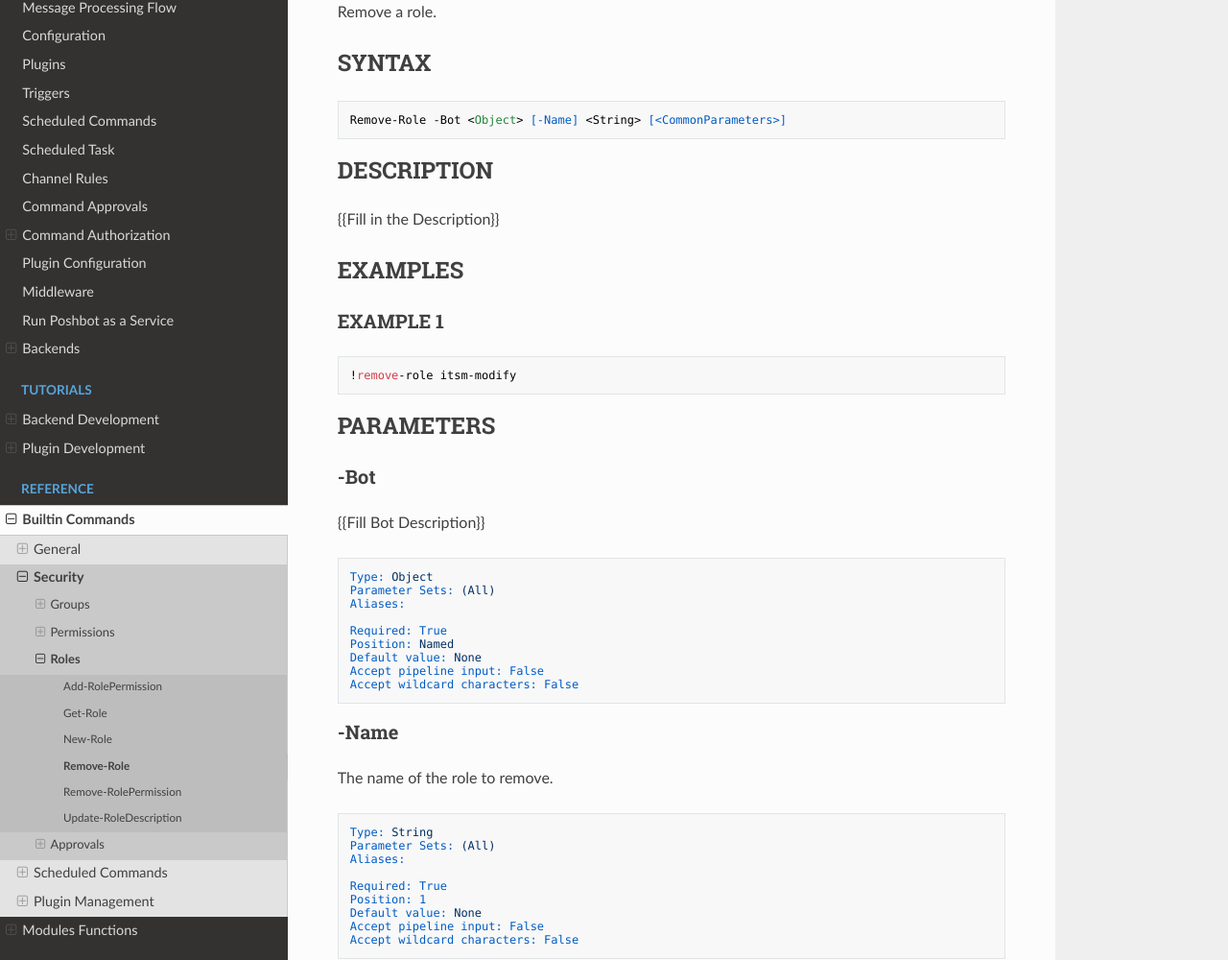
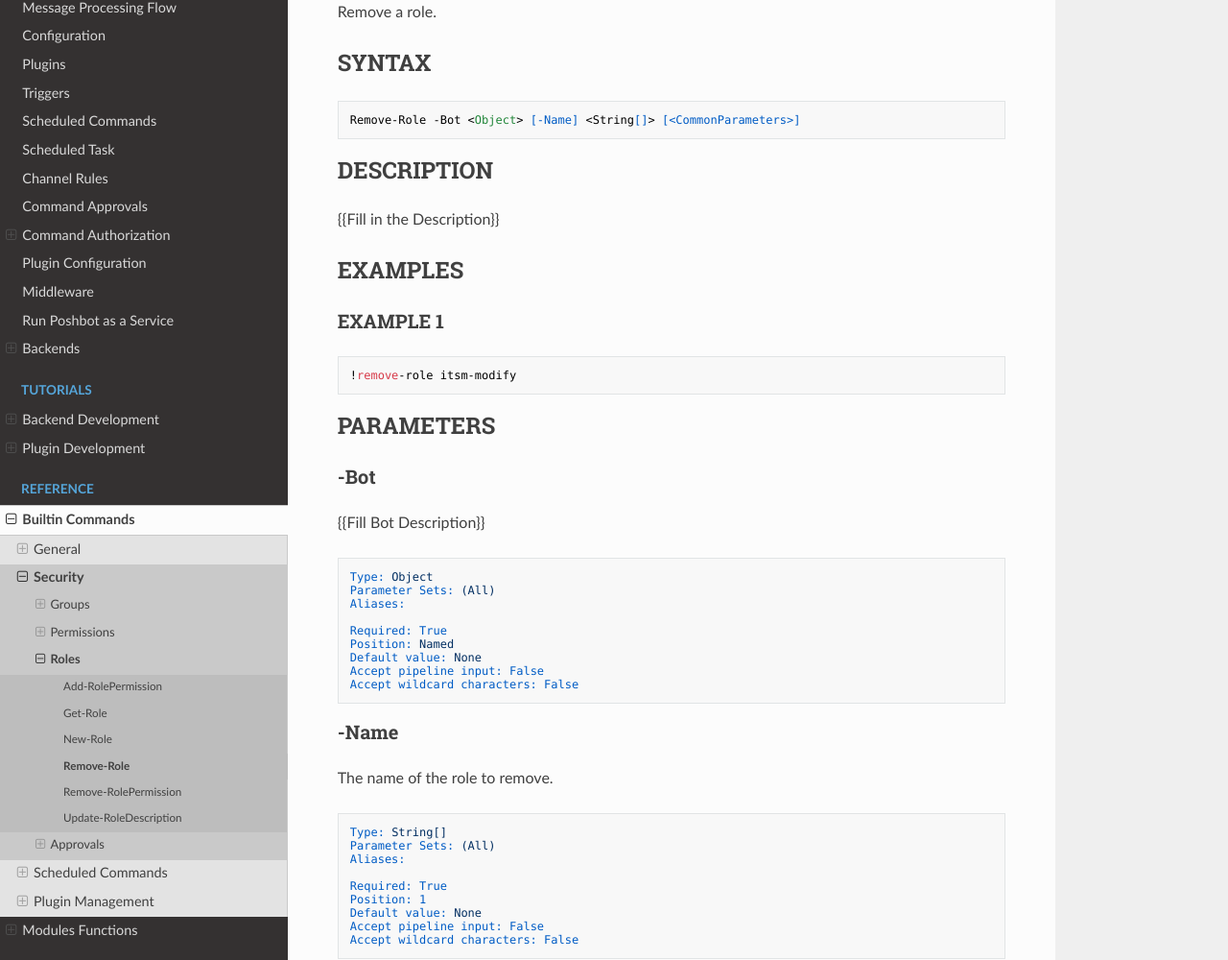
Before and after one commit to poshbotio/PoshBot, an MkDocs documentation site: the page built from docs/reference/commands/Remove-Role.md, in a window 1280 px wide and 1400 px high. Shown: the part 215-1215 px from the top of the window at 96% size. Built offline with MkDocs 1.6.1, drawn with Linux system fonts in a browser that asks for light colours; nearby versions of some CDN libraries; old or Windows-style settings are respelled for this version of MkDocs.

````diff
--- a/docs/reference/commands/Remove-Role.md
+++ b/docs/reference/commands/Remove-Role.md
@@ -13,7 +13,7 @@ Remove a role.
 ## SYNTAX
 
 ```
-Remove-Role -Bot <Object> [-Name] <String> [<CommonParameters>]
+Remove-Role -Bot <Object> [-Name] <String[]> [<CommonParameters>]
 ```
 
 ## DESCRIPTION
@@ -47,7 +47,7 @@ Accept wildcard characters: False
 The name of the role to remove.
 
 ```yaml
-Type: String
+Type: String[]
 Parameter Sets: (All)
 Aliases:
 
````
Also changed, not shown: docs/reference/commands/Remove-Group.md (+2 -2 lines).
